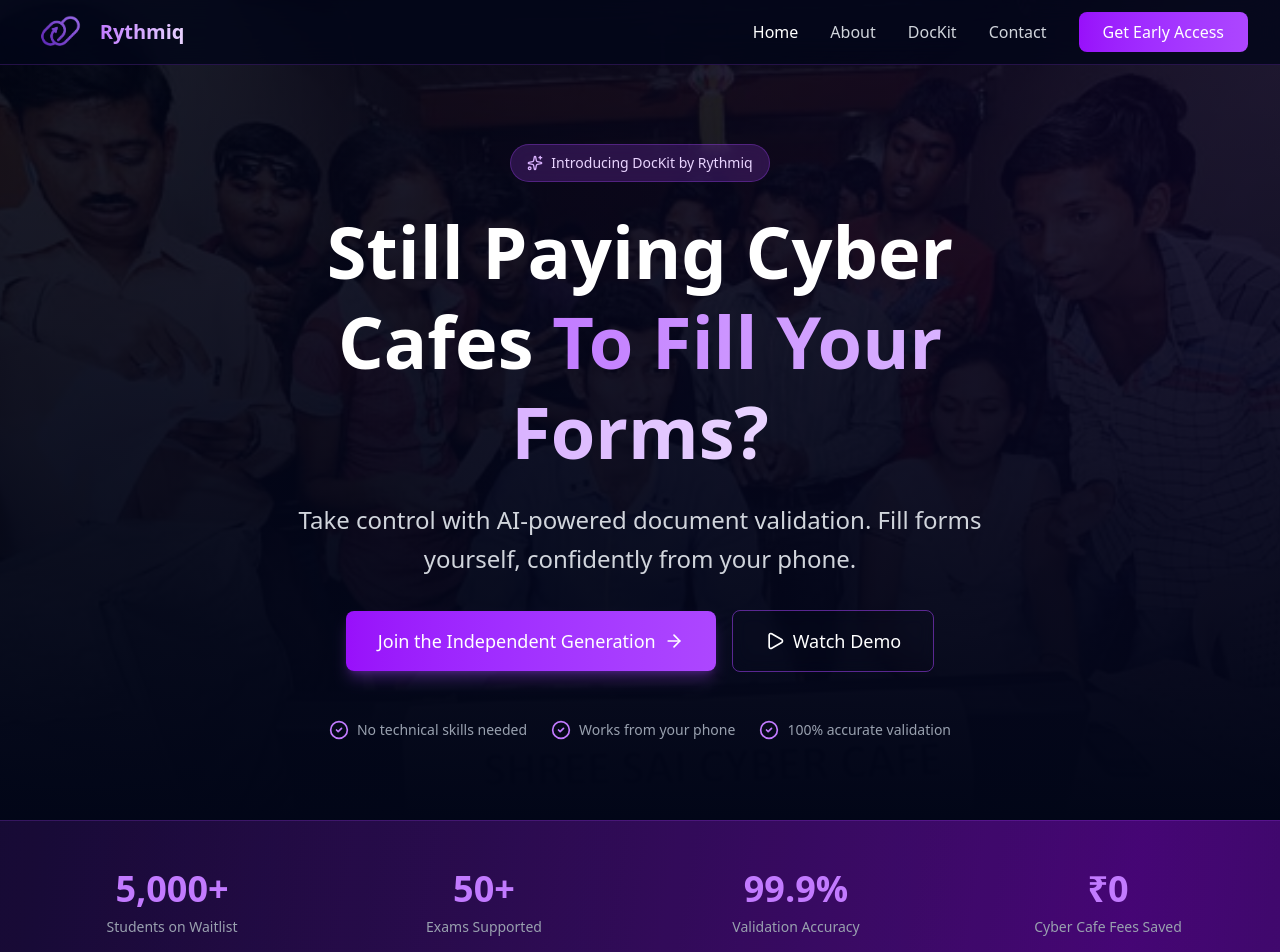
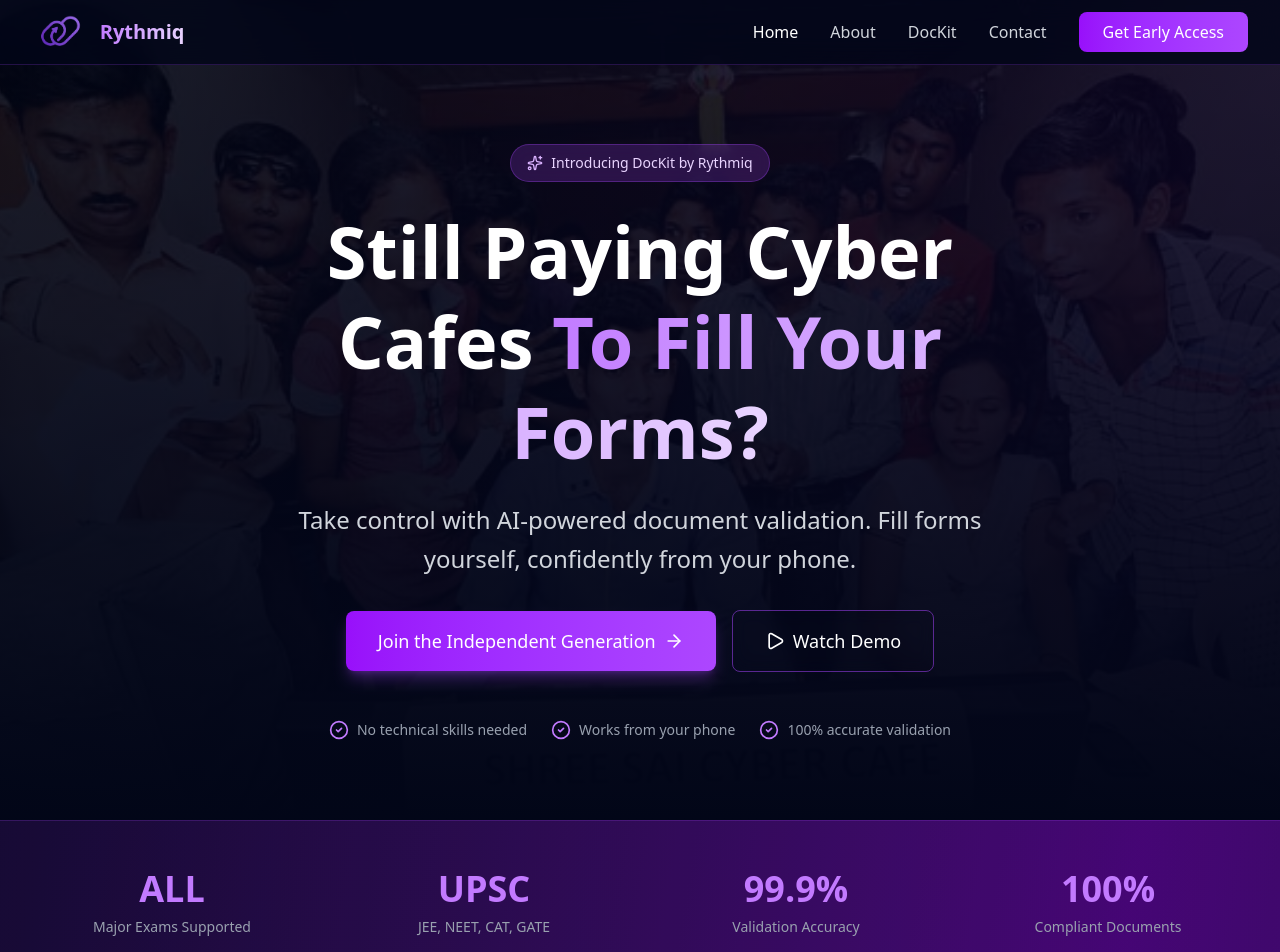
Before and after one commit to AbhinavPrakashCoading/rythmiq, a Next.js app: page / in a window 1280 px wide. Shown: the top 952 px of the page. Built offline with nearby package versions, Linux system fonts and the light colour scheme.

Commit message:
refactor: Update LandingPage component with new links and content for major exams

```diff
--- a/components/LandingPage.tsx
+++ b/components/LandingPage.tsx
@@ -224,17 +224,22 @@
             {/* CTAs */}
             <div className="flex flex-col sm:flex-row gap-4 mb-12">
               <div className="flex flex-col sm:flex-row gap-4 w-full justify-center items-center">
-                <button
-                  onClick={() => setIsModalOpen(true)}
+                <Link
+                  href="/dockit"
                   className="px-8 py-4 bg-gradient-to-r from-purple-600 to-purple-500 rounded-lg hover:from-purple-500 hover:to-purple-400 transition-all font-medium text-lg flex items-center justify-center gap-2 shadow-lg shadow-purple-500/30 w-full sm:w-auto"
                 >
                   Join the Independent Generation
                   <ArrowRight className="w-5 h-5" />
-                </button>
-                <button className="px-8 py-4 border border-purple-500/50 rounded-lg hover:bg-purple-500/10 transition-all font-medium text-lg backdrop-blur-sm w-full sm:w-auto flex items-center justify-center gap-2">
+                </Link>
+                <a
+                  href="https://www.youtube.com/watch?v=dQw4w9WgXcQ"
+                  target="_blank"
+                  rel="noopener noreferrer"
+                  className="px-8 py-4 border border-purple-500/50 rounded-lg hover:bg-purple-500/10 transition-all font-medium text-lg backdrop-blur-sm w-full sm:w-auto flex items-center justify-center gap-2"
+                >
                   <Play className="w-5 h-5" />
                   Watch Demo
-                </button>
+                </a>
               </div>
             </div>
             {/* Trust Indicators */}
@@ -260,20 +265,20 @@
         <div className="max-w-7xl mx-auto">
           <div className="grid grid-cols-2 md:grid-cols-4 gap-8 text-center">
             <div>
-              <div className="text-4xl font-bold text-purple-400 mb-2">5,000+</div>
-              <div className="text-sm text-gray-400">Students on Waitlist</div>
+              <div className="text-4xl font-bold text-purple-400 mb-2">ALL</div>
+              <div className="text-sm text-gray-400">Major Exams Supported</div>
             </div>
             <div>
-              <div className="text-4xl font-bold text-purple-400 mb-2">50+</div>
-              <div className="text-sm text-gray-400">Exams Supported</div>
+              <div className="text-4xl font-bold text-purple-400 mb-2">UPSC</div>
+              <div className="text-sm text-gray-400">JEE, NEET, CAT, GATE</div>
             </div>
             <div>
               <div className="text-4xl font-bold text-purple-400 mb-2">99.9%</div>
               <div className="text-sm text-gray-400">Validation Accuracy</div>
             </div>
             <div>
-              <div className="text-4xl font-bold text-purple-400 mb-2">₹0</div>
-              <div className="text-sm text-gray-400">Cyber Cafe Fees Saved</div>
+              <div className="text-4xl font-bold text-purple-400 mb-2">100%</div>
+              <div className="text-sm text-gray-400">Compliant Documents</div>
             </div>
           </div>
         </div>
```
